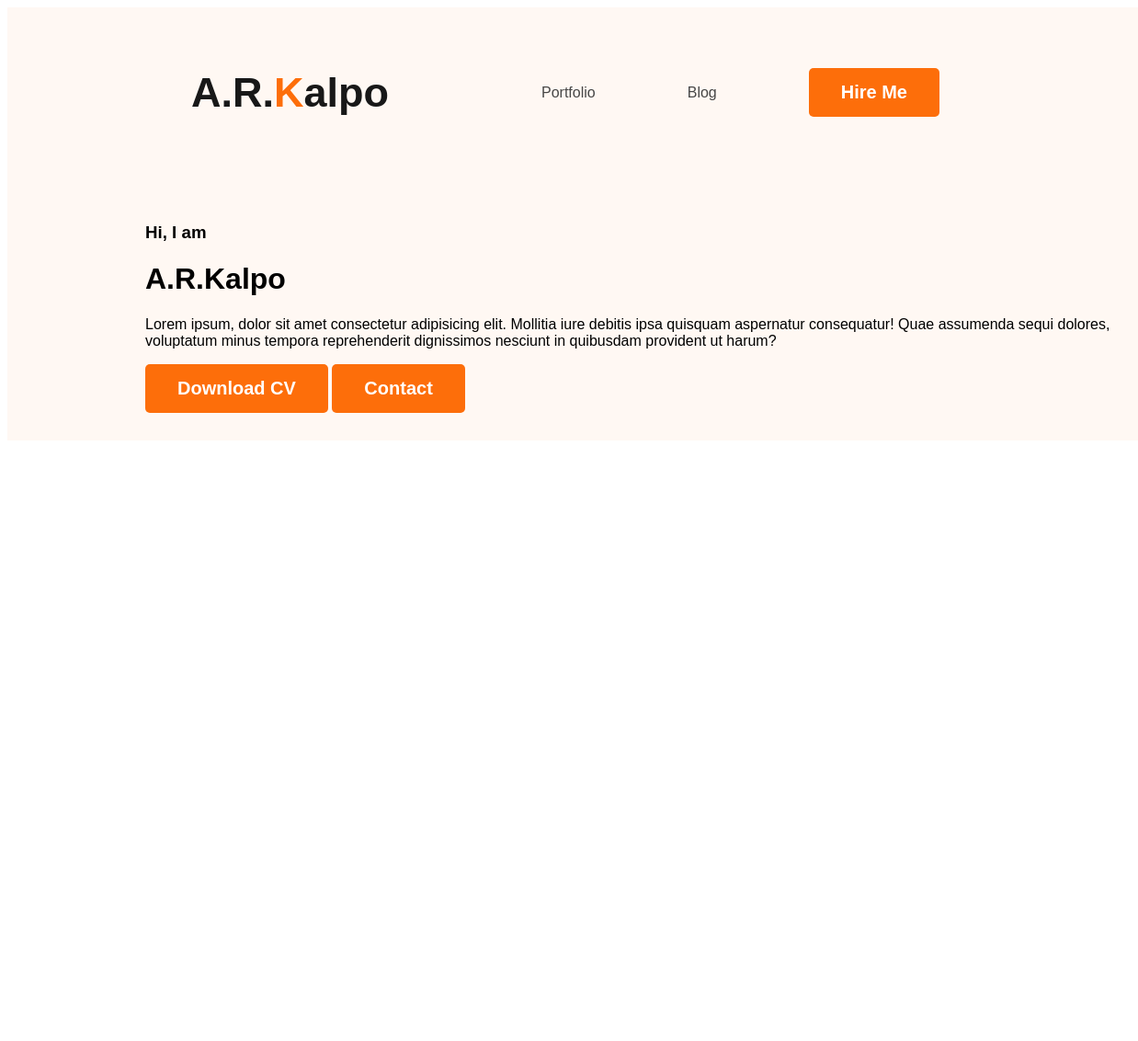
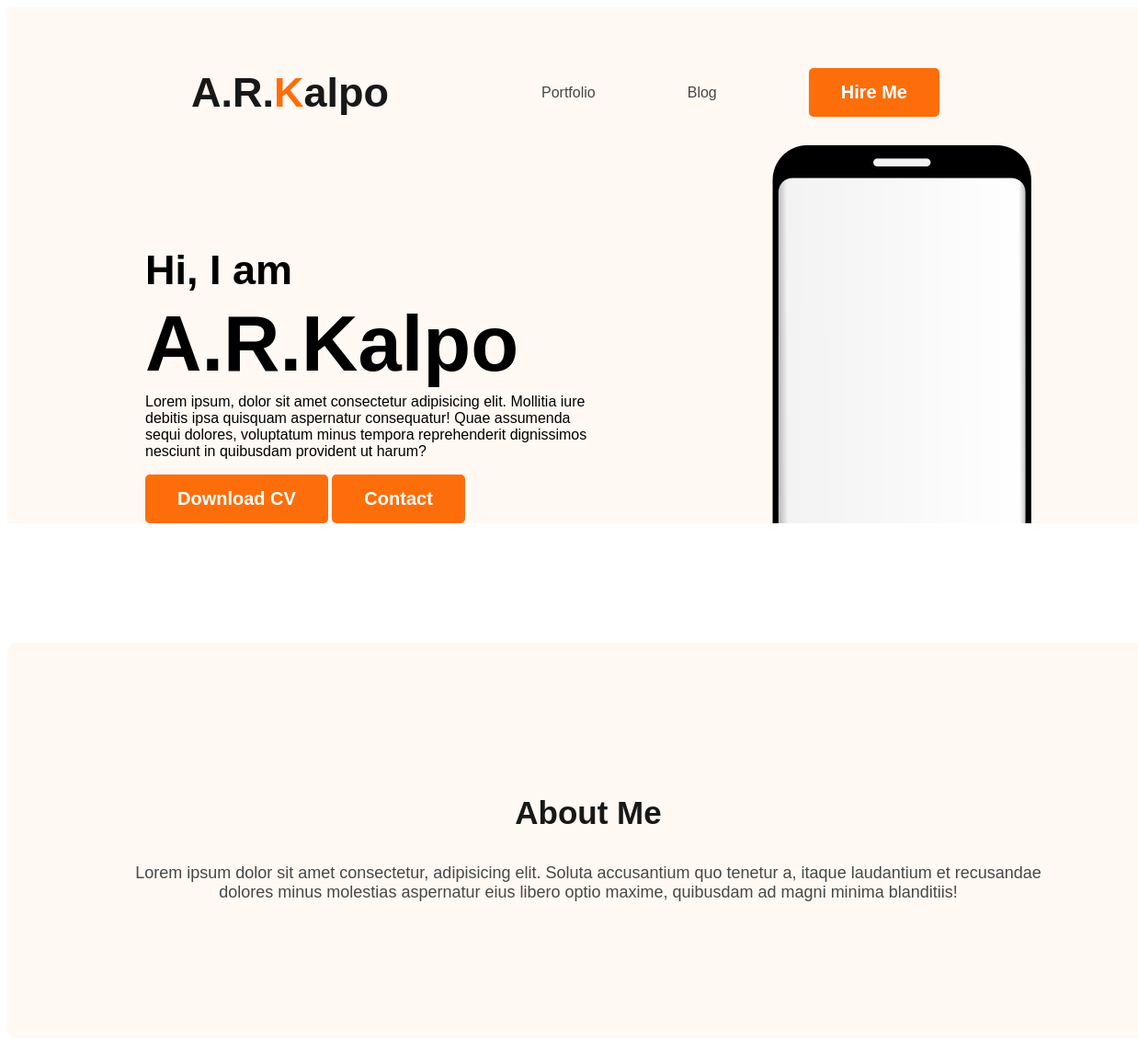
Before and after one commit to ARKalpo/Web-developer-portfolio, a plain HTML site: page index.html in a window 1280 px wide. Shown: the full height of the page at 92% size, 0-1238 px from the left. Before the commit the page ends 800 px from the top, so only its background shows below. Drawn offline with Linux system fonts and the light colour scheme.

Commit message:
added about para

```diff
--- a/index.html
+++ b/index.html
@@ -22,18 +22,24 @@
             <div class="banner-content">
                 <h3 class="banner-intro">Hi, I am</h3>
                 <h1 class="banner-title">A.R.Kalpo</h1>
-                <p>
+                <p class="banner-para">
                     Lorem ipsum, dolor sit amet consectetur adipisicing elit. Mollitia iure debitis ipsa quisquam aspernatur consequatur! Quae assumenda sequi dolores, voluptatum minus tempora reprehenderit dignissimos nesciunt in quibusdam provident ut harum?
                 </p>
                 <button class="btn-same">Download CV</button>
                 <Button class="btn-same">Contact</Button>
             </div>
-            <img src="img/my pic.png" alt="" srcset="">
+            <img src="img/my pic.png" alt="" srcset="" class="my-pic">
 
         </div>
 
     </header>
     <main>
+        <section class="about">
+            <h3 class="section-title">About Me</h3>
+            <p class="section-para">
+                Lorem ipsum dolor sit amet consectetur, adipisicing elit. Soluta accusantium quo tenetur a, itaque laudantium et recusandae dolores minus molestias aspernatur eius libero optio maxime, quibusdam ad magni minima blanditiis!
+            </p>
+        </section>
 
     </main>
     <footer></footer>
--- a/style/style.css
+++ b/style/style.css
@@ -48,13 +48,19 @@ nav a{
 
 .header{
     background-color: #fff8f3;
+    background-image: url(../img/pic.png);
+    background-repeat: no-repeat;
+    background-position: bottom 100px;
+    background-position: right 100px;
 
 
 }
 .banner{
-    padding: 30px 30px 30px 150px;
+
+    padding: 30px 30px 0px 150px;
     display: flex;
     align-items: center;
+    justify-content: space-between;
 }
 .contact{
     border: 5px solid #fd6e0a;
@@ -67,3 +73,43 @@ nav a{
     font-weight: 700;
     padding: 15px 35px;
 }
+.banner-intro{
+    font-size: 45px;
+    margin-bottom: 0;
+}
+
+.banner-title{
+    font-size: 85px;
+    font-weight: 700px;
+    margin-top: 5px;
+    margin-bottom: 5px;
+}
+.banner-para{
+    margin-top: 0;
+}
+.banner-content{
+    max-width: 500px;
+}
+
+/* about section's style */
+.about{
+    padding: 130px;
+    border-radius: 10px;
+    background-color: #fff8f3;
+    margin: 130px 0;
+}
+
+/* common section title */
+
+.section-title{
+    color: #181818;
+    font-size: 35px;
+    font-weight: 700px;
+    text-align: center;
+
+}
+.section-para{
+    color: #474747;
+    text-align: center;
+    font-size: 18px;
+}
```
Also changed, not shown: img/background.png (deleted), img/pic.png (added).
